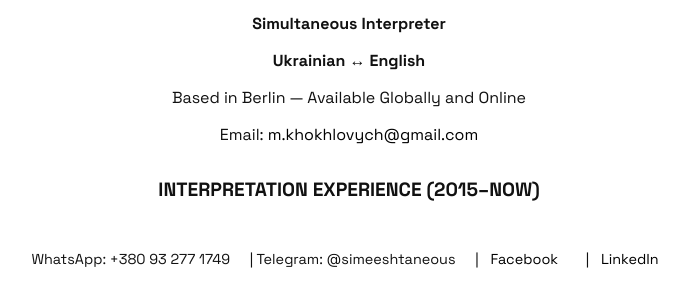
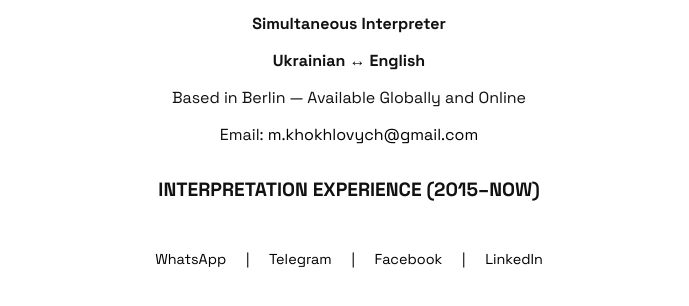
Before and after one commit to unfunnykaplan/hire-a-meesh.eu, a plain HTML site: page index.html in a window 1280 px wide. Shown: the part 194-500 px from the top of the page, without its empty margins (291-980 px from the left). Drawn offline with Linux system fonts and the light colour scheme.

Commit message:
Update index.html

```diff
--- a/index.html
+++ b/index.html
@@ -103,10 +103,13 @@
   </div>
 
   <div class="footer">
-    <span>WhatsApp: +380 93 277 1749</span>
-    <span> | Telegram: @simeeshtaneous</span>
-    <span> | <a href="https://facebook.com/traveling.terp" target="_blank">Facebook</a></span>
-    <span> | <a href="https://www.linkedin.com/in/mikhail-khokhlovych-64a325124/" target="_blank">LinkedIn</a></span>
+    <a href="https://wa.me/380932771749" target="_blank">WhatsApp</a>
+    <span>|</span>
+    <a href="https://t.me/simeeshtaneous" target="_blank">Telegram</a>
+    <span>|</span>
+    <a href="https://facebook.com/traveling.terp" target="_blank">Facebook</a>
+    <span>|</span>
+    <a href="https://www.linkedin.com/in/mikhail-khokhlovych-64a325124/" target="_blank">LinkedIn</a>
   </div>
 
   <script>
```
